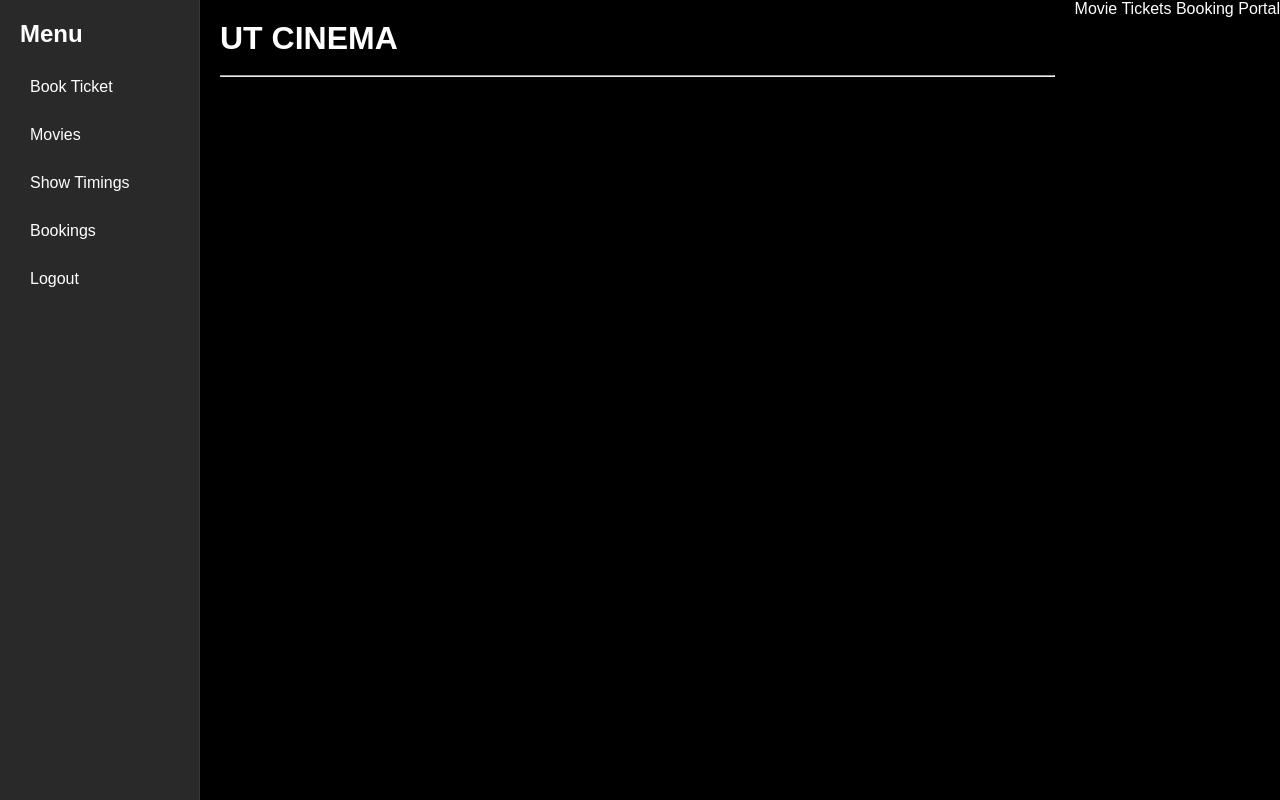
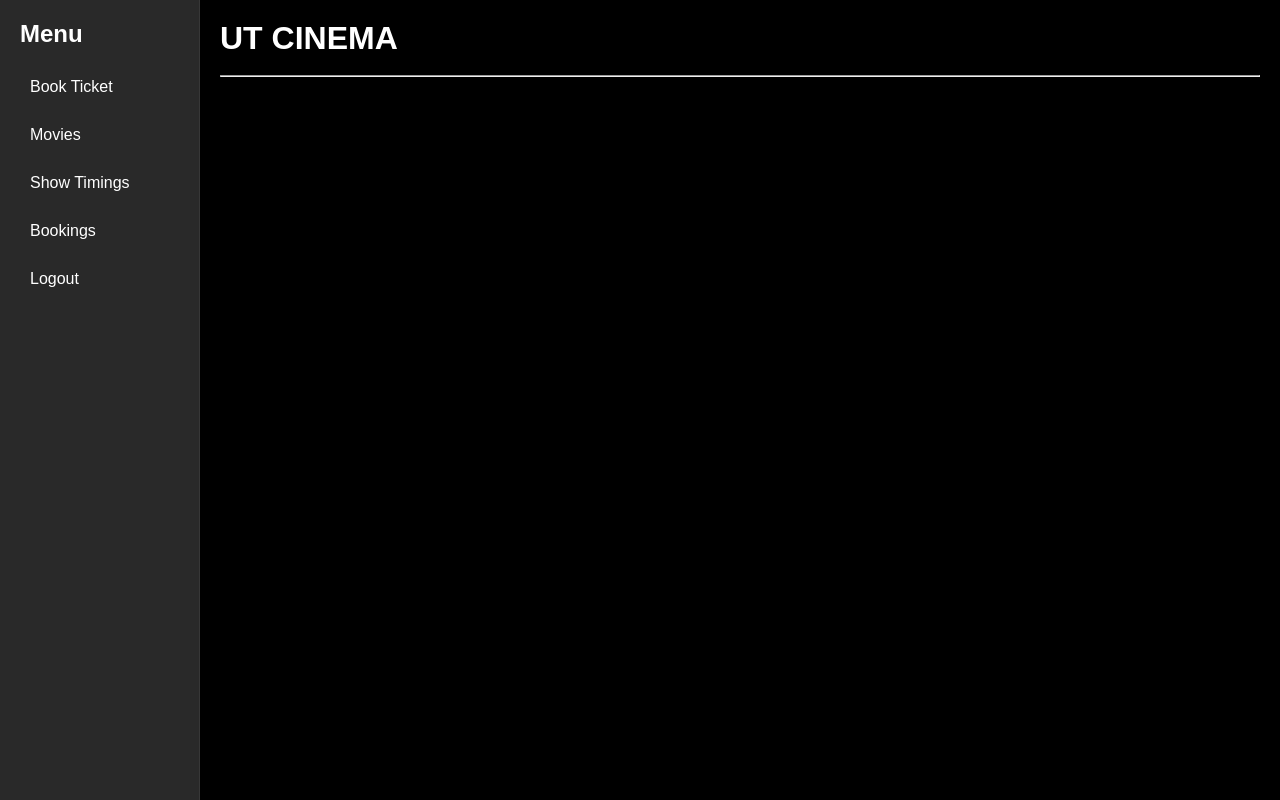
Before and after one commit to rohandafarefr/mt-booking, a PHP site: page /mt-booking/admin/dashboard.php in a window 1280 px wide. Run offline with PHP 8.4, Linux system fonts and the light colour scheme; the visitor is signed in with stand-in values (Sample User, id 1).

Commit message:
updated page

```diff
--- a/admin/dashboard.php
+++ b/admin/dashboard.php
@@ -30,9 +30,6 @@ if (!isset($_SESSION['admin_logged_in']) || $_SESSION['admin_logged_in'] !== tru
             <h1>UT CINEMA</h1>
             <br><hr>
         </div>
-        <span>
-            Movie Tickets Booking Portal
-        </span>
     </div>
 </body>
 </html>
```
